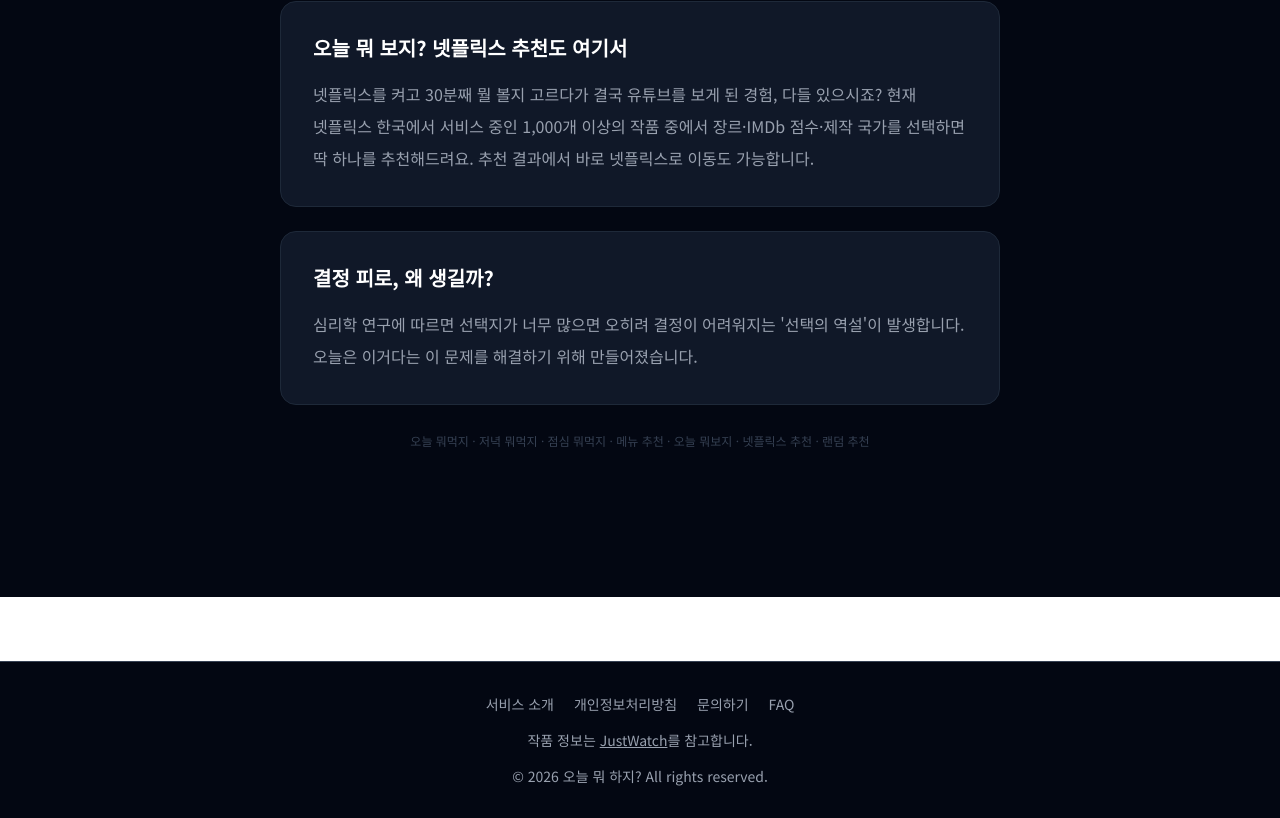
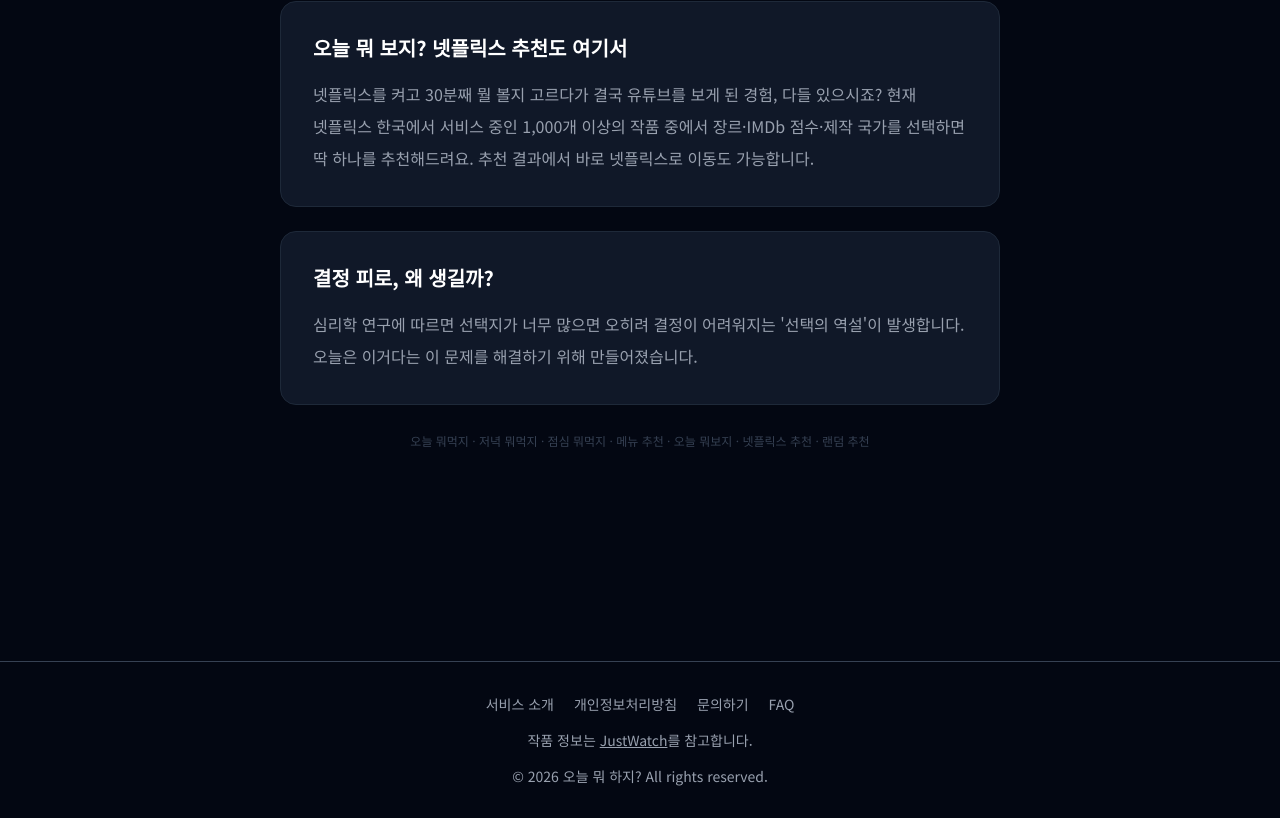
Before and after one commit to Todayisthis/oneul-is-this, a Next.js app: page / in a window 1280 px wide. Shown: the part 1713-2531 px from the top of the page. Built offline with nearby package versions, Linux system fonts and the light colour scheme; no server answers; the database is empty.

Commit message:
fix: 홈 하단 배너-푸터 사이 흰 배경 제거

```diff
--- a/app/page.tsx
+++ b/app/page.tsx
@@ -124,10 +124,12 @@
 
         </div>
       </main>
-      <div className="hidden lg:flex justify-center bg-gray-950 py-4">
-        <KakaoAd unitId="DAN-v96On6dbt3Krp7Pw" width={728} height={90} />
+      <div className="bg-gray-950">
+        <div className="hidden lg:flex justify-center py-4">
+          <KakaoAd unitId="DAN-v96On6dbt3Krp7Pw" width={728} height={90} />
+        </div>
+        <Footer />
       </div>
-      <Footer />
     </>
   );
 }
```
